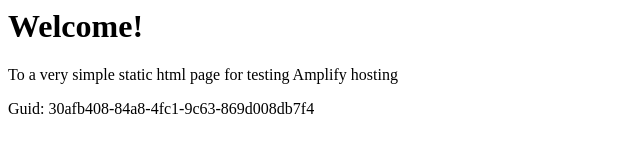
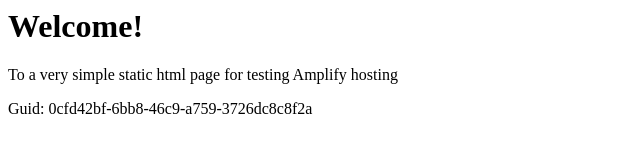
Before and after one commit to aws-aemilia-pdx/Github-PR-Commit-Integration-Test-DoNotTouch-GithubWebhookPreviewCanaryTest-v1-beta-us-west-2, a website: page src/index.html in a window 1280 px wide. Shown: the full height of the page, 0-640 px from the left. Drawn offline with Linux system fonts and the light colour scheme.

Commit message:
commit from integ tests

```diff
--- a/src/index.html
+++ b/src/index.html
@@ -12,6 +12,6 @@
 <body>
     <h1>Welcome!</h1>
     <p>To a very simple static html page for testing Amplify hosting</p>
-    <p>Guid: 30afb408-84a8-4fc1-9c63-869d008db7f4</p></body>
+    <p>Guid: 0cfd42bf-6bb8-46c9-a759-3726dc8c8f2a</p></body>
 
 </html>
```
